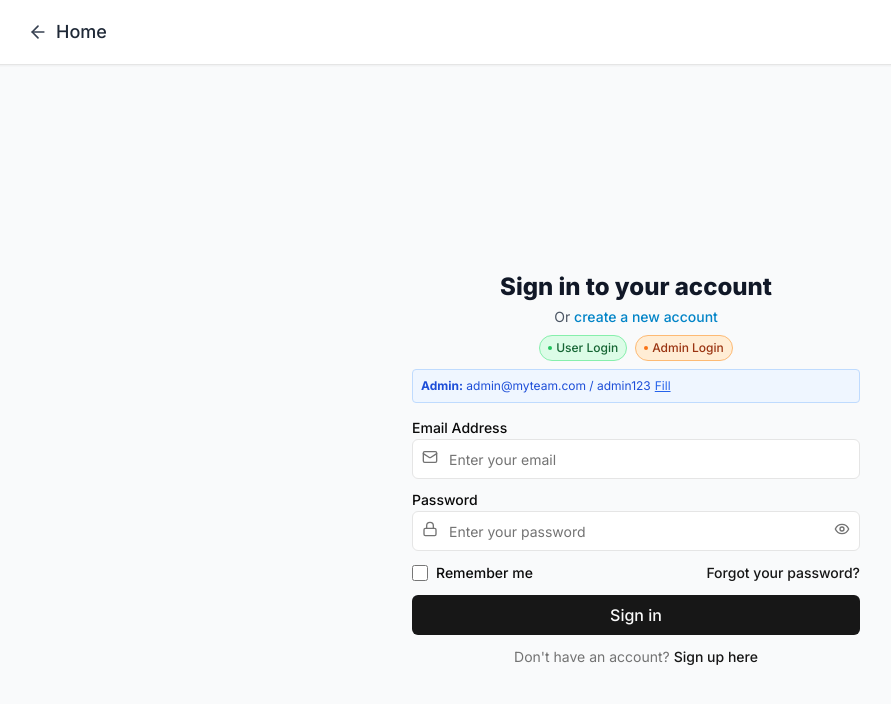
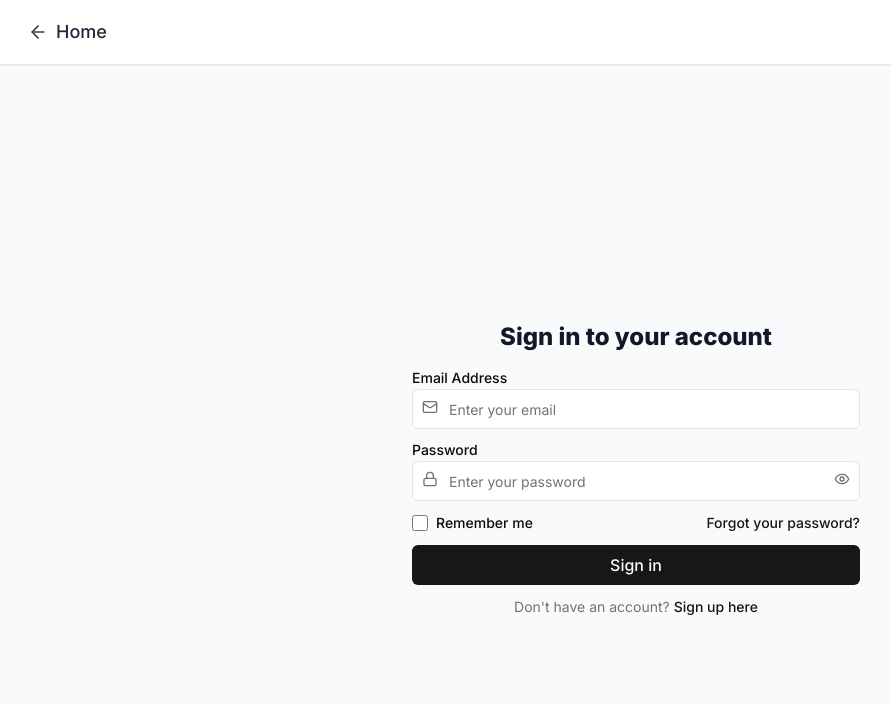
Before and after one commit to TuancoderLo/SDN-BTNextjs, a Next.js app: page /login in a window 1280 px wide. Shown: the top 704 px of the page, without its empty margins (4-895 px from the left). Built offline with nearby package versions, Linux system fonts and the light colour scheme.

Commit message:
xóa đi phần nhập sẵn của login và sửa gì đó trong adminDasshboard

```diff
--- a/src/app/login/page.tsx
+++ b/src/app/login/page.tsx
@@ -10,51 +10,6 @@ export default function LoginPage() {
           <h2 className="mt-2 text-center text-2xl font-extrabold text-gray-900">
             Sign in to your account
           </h2>
-          <p className="mt-1 text-center text-sm text-gray-600">
-            Or{" "}
-            <a
-              href="/register"
-              className="font-medium text-primary-600 hover:text-primary-500"
-            >
-              create a new account
-            </a>
-          </p>
-
-          {/* User Type Tags */}
-          <div className="mt-2 flex justify-center gap-2">
-            <div className="inline-flex items-center px-2 py-1 rounded-full text-xs font-medium bg-green-100 text-green-800 border border-green-300">
-              <span className="w-1 h-1 bg-green-500 rounded-full mr-1"></span>
-              User Login
-            </div>
-            <div className="inline-flex items-center px-2 py-1 rounded-full text-xs font-medium bg-orange-100 text-orange-800 border border-orange-300">
-              <span className="w-1 h-1 bg-orange-500 rounded-full mr-1"></span>
-              Admin Login
-            </div>
-          </div>
-
-          {/* Demo Credentials */}
-          <div className="mt-2 p-2 bg-blue-50 rounded border border-blue-200">
-            <div className="text-xs text-blue-700">
-              <strong>Admin:</strong> admin@myteam.com / admin123
-              <button
-                onClick={() => {
-                  const emailInput = document.querySelector(
-                    'input[type="email"]'
-                  ) as HTMLInputElement;
-                  const passwordInput = document.querySelector(
-                    'input[type="password"]'
-                  ) as HTMLInputElement;
-                  if (emailInput && passwordInput) {
-                    emailInput.value = "admin@myteam.com";
-                    passwordInput.value = "admin123";
-                  }
-                }}
-                className="ml-1 text-blue-600 hover:text-blue-800 underline"
-              >
-                Fill
-              </button>
-            </div>
-          </div>
         </div>
         <LoginForm />
       </div>
```
Also changed, not shown: src/components/AdminDashboard.tsx (+107 -24 lines).
